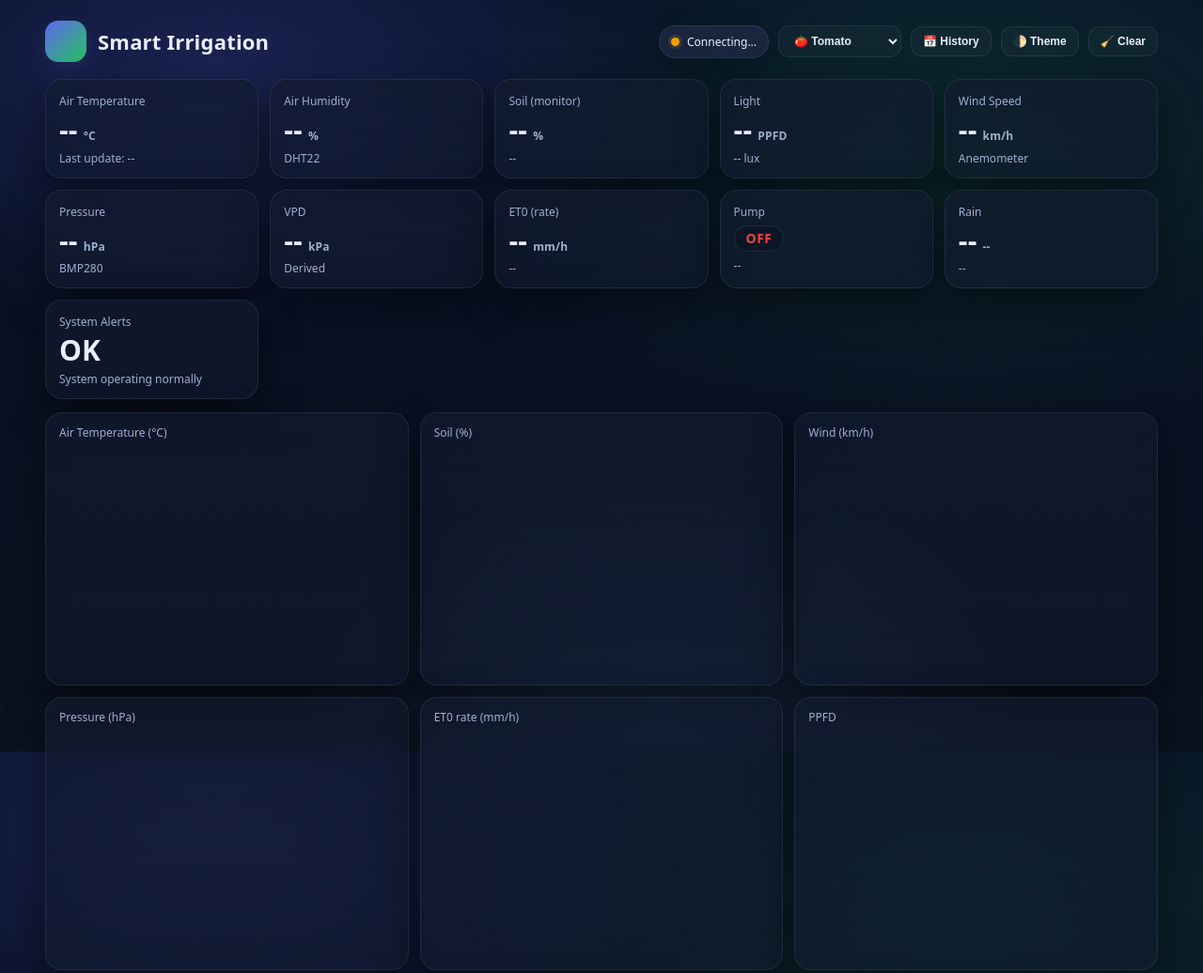
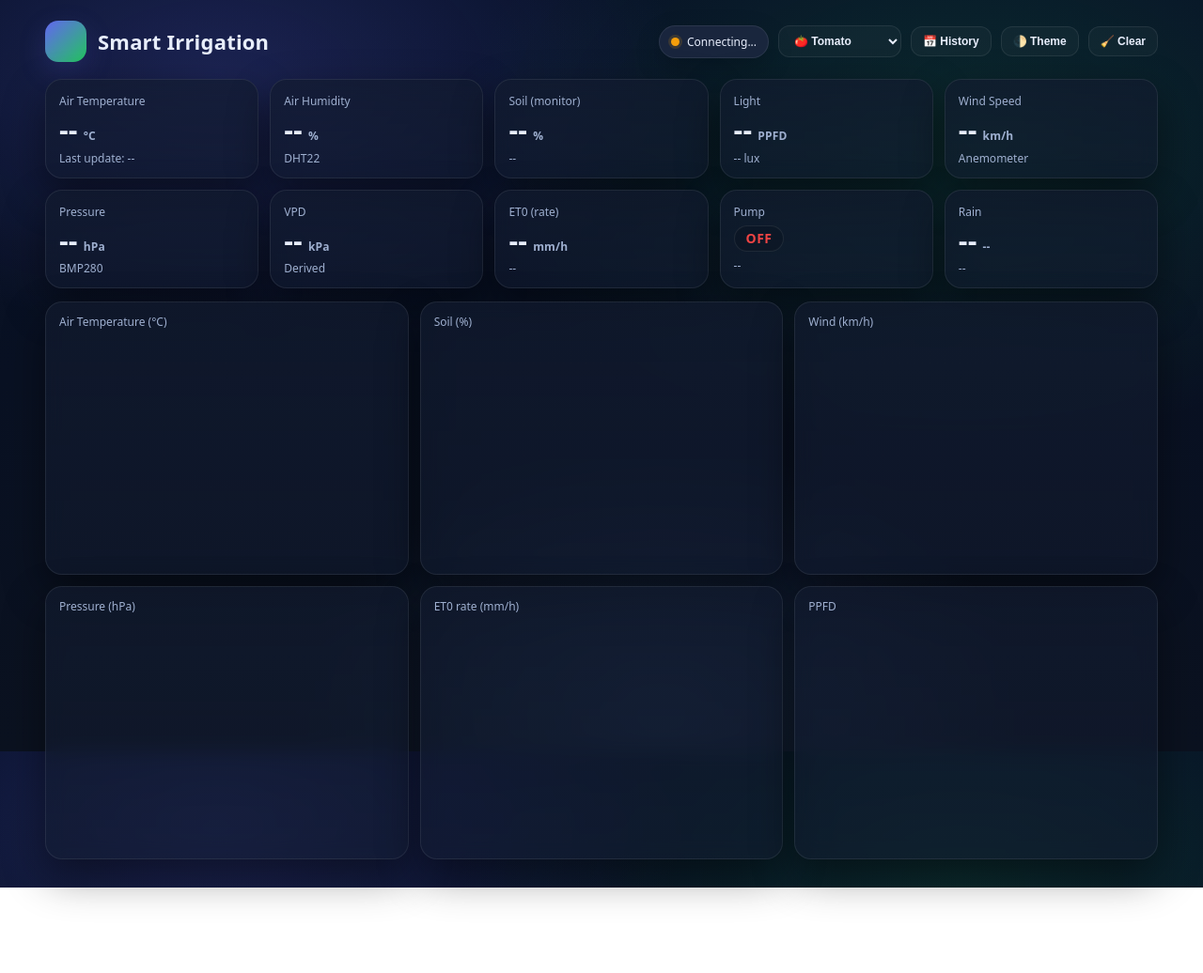
Before and after one commit to artimsara-stack/smart_irrigation_site, a plain HTML site: page index.html in a window 1280 px wide. Shown: the top 1036 px of the page at 94% size. After the commit the page ends 945 px from the top, so only its background shows below. Drawn offline with nearby package versions, Linux system fonts and the light colour scheme; a script that the page names is missing.

Commit message:
Update index.html

```diff
--- a/index.html
+++ b/index.html
@@ -168,13 +168,6 @@
     </div>
     <div class="sub" id="rainSub">--</div>
   </div>
-  <div class="card kpi" id="alertsCard">
-  <div class="label">System Alerts</div>
-  <div class="value">
-    <span id="alertState">OK</span>
-  </div>
-  <div class="sub" id="alertMsg">System operating normally</div>
-</div>
 
 </div>
 
```
